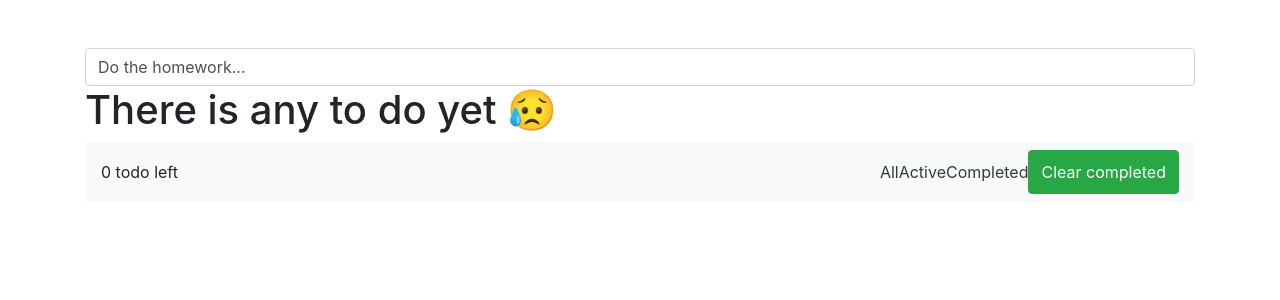
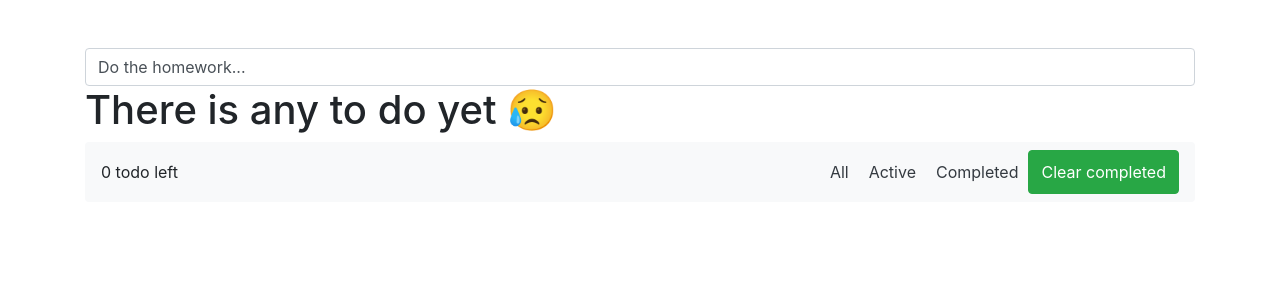
Before and after one commit to assembler-institute/reactjs-wish-list, a React (Create React App) app: page / in a window 1280 px wide. Shown: the top 300 px of the page. Built offline with nearby package versions, Linux system fonts and the light colour scheme.

Commit message:
Add styles in ToDo list and footer filter bar

```diff
--- a/src/components/FilterToDo/FilterToDo.js
+++ b/src/components/FilterToDo/FilterToDo.js
@@ -16,14 +16,14 @@ export default class FilterToDo extends React.Component {
 
     return (
       <>
-        <nav className="navbar bg-light rounded">
+        <nav className="navbar bg-light rounded flex-wrap">
           <span className="">{counter > 1 ? `${counter} todos left` : `${counter} todo left` }</span>
-              <div className="navbar-nav flex-row">
-                <Link to="/" className="nav-link">All</Link>
-                <Link to="/active" className="nav-link">Active</Link>
-                <Link to="/completed" className="nav-link">Completed</Link>
-                <button type="button" className="btn btn-success" onClick={handlerClearCompleted}>Clear completed</button>
-              </div>
+          <div className="navbar-nav flex-row flex-wrap">
+            <Link to="/" className="nav-link">All</Link>
+            <Link to="/active" className="nav-link">Active</Link>
+            <Link to="/completed" className="nav-link">Completed</Link>
+            <button type="button" className="btn btn-success" onClick={handlerClearCompleted}>Clear completed</button>
+          </div>
           </nav>
       </>
     )
--- a/src/components/FilterToDo/FilterToDo.scss
+++ b/src/components/FilterToDo/FilterToDo.scss
@@ -1,4 +1,4 @@
-.nav-link {
+.navbar-nav .nav-link {
   padding: 10px;
   color: var(--gray-dark);
 
@@ -6,3 +6,8 @@
     color: var(--secondary);
   }
 }
+@media (max-width: 440) {
+  .navbar .navbar-nav {
+    flex-wrap: wrap;
+  }
+}
--- a/src/components/TodoTask/TodoTask.js
+++ b/src/components/TodoTask/TodoTask.js
@@ -45,7 +45,7 @@ export default class TodoTask extends React.Component {
     if (id === '') return null
 
     return(
-      <li className={`list-group-item d-flex justify-content-between align-items-center ${isEditing ? 'editing' : ''} ${done ? 'done' : ''}`}>
+      <li className={`list-group-item d-flex flex-wrap justify-content-between align-items-center ${isEditing ? 'editing' : ''} ${done ? 'done' : ''}`}>
           <button className="btn btn-light" type="button" onClick={this.completeHandler}>
             <span role="img" aria-label='Check to complete'>
               {done ? "❌" : "✅"}
--- a/src/components/TodoTask/TodoTask.scss
+++ b/src/components/TodoTask/TodoTask.scss
@@ -14,5 +14,6 @@
 }
 
 .input-task {
-  border: none
+  border: none;
+  width: 100%;
 }
```
